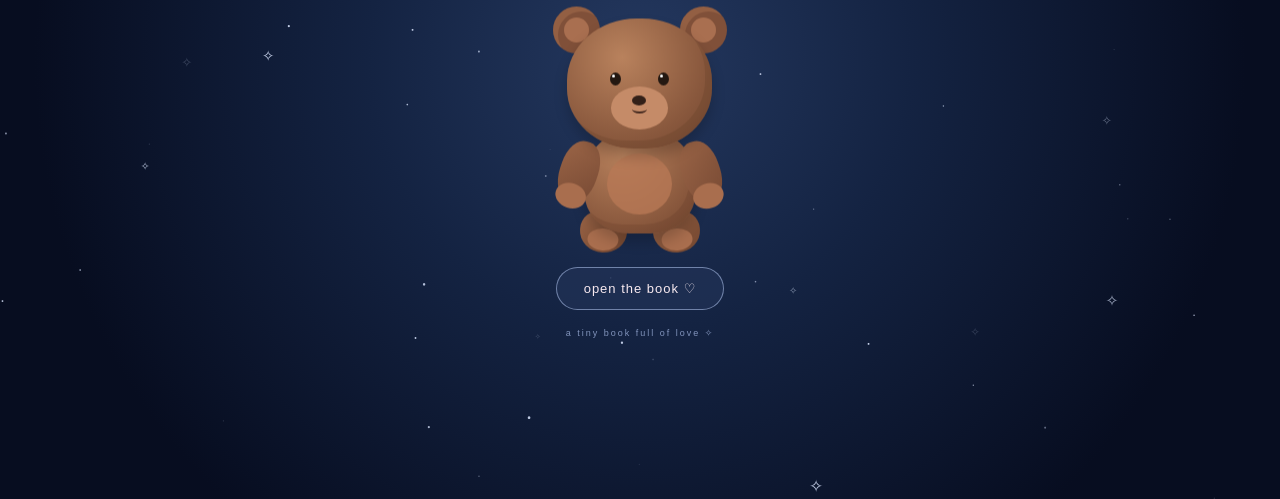
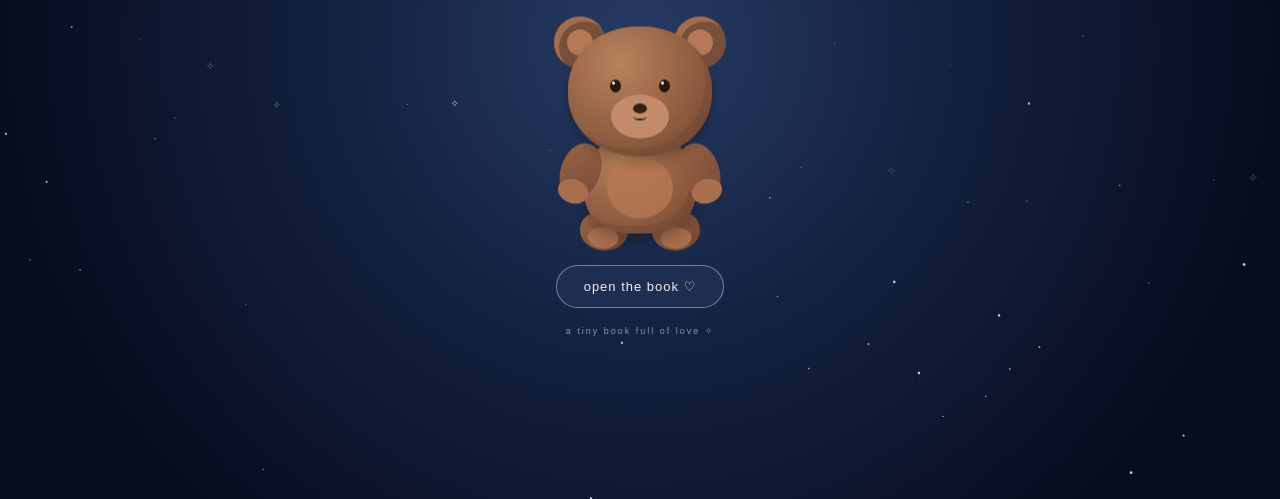
Before and after one commit to theressaaa/foryouuu, a plain HTML site: page index.html in a window 1280 px wide. Shown: the part 301-800 px from the top of the page. Drawn offline with Linux system fonts and the light colour scheme.

Commit message:
Refactor HTML and CSS for layout improvements

```diff
--- a/index.html
+++ b/index.html
@@ -8,25 +8,29 @@
 
 <style>
 * {
-    box-sizing: border-box;
     margin: 0;
     padding: 0;
+    box-sizing: border-box;
+}
+
+html, body {
+    width: 100%;
+    height: 100%;
 }
 
 body {
-    width: 100%;
-    height: 100vh;
     overflow: hidden;
     background: #070d20;
     font-family: Georgia, serif;
 }
 
 /* =========================
-   BACKGROUND
+   COVER
 ========================= */
 
 .cover {
     position: relative;
+
     width: 100%;
     height: 100vh;
     height: 100svh;
@@ -39,10 +43,10 @@ body {
 
     background:
         radial-gradient(
-            circle at 50% 45%,
-            #24385f 0%,
-            #142342 35%,
-            #070d20 78%
+            circle at 50% 43%,
+            #263b64 0%,
+            #142342 36%,
+            #070d20 80%
         );
 }
 
@@ -53,15 +57,16 @@ body {
 .stars {
     position: absolute;
     inset: 0;
-    overflow: hidden;
+
     pointer-events: none;
 }
 
 .star {
     position: absolute;
+
     color: #dce7ff;
-    font-size: 10px;
-    opacity: .5;
+
+    opacity: 0.5;
 
     animation:
         twinkle 3s ease-in-out infinite;
@@ -70,12 +75,12 @@ body {
 @keyframes twinkle {
 
     0%, 100% {
-        opacity: .2;
-        transform: scale(.8);
+        opacity: 0.2;
+        transform: scale(0.8);
     }
 
     50% {
-        opacity: .9;
+        opacity: 0.9;
         transform: scale(1.2);
     }
 }
@@ -86,7 +91,7 @@ body {
 
 .content {
     position: relative;
-    z-index: 5;
+    z-index: 2;
 
     width: 100%;
     max-width: 430px;
@@ -95,10 +100,10 @@ body {
 
     text-align: center;
 
-    animation: fadeIn 1.2s ease;
+    animation: appear 1.1s ease;
 }
 
-@keyframes fadeIn {
+@keyframes appear {
 
     from {
         opacity: 0;
@@ -115,10 +120,11 @@ body {
    TEXT
 ========================= */
 
-.small-title {
+.top-text {
     margin-bottom: 7px;
 
     font-family: Arial, sans-serif;
+
     font-size: 9px;
     letter-spacing: 4px;
 
@@ -128,13 +134,17 @@ body {
 }
 
 h1 {
-    color: #f7e9ef;
+    color: #f8e9ef;
 
     font-size: clamp(46px, 13vw, 68px);
+
     font-weight: normal;
     font-style: italic;
 
     letter-spacing: -2px;
+
+    text-shadow:
+        0 0 25px rgba(190, 210, 255, 0.15);
 }
 
 .subtitle {
@@ -143,11 +153,12 @@ h1 {
     color: #b9c7e5;
 
     font-size: 13px;
-    letter-spacing: .7px;
+
+    letter-spacing: 0.7px;
 }
 
 /* =========================
-   TEDDY BEAR
+   BEAR
 ========================= */
 
 .bear-area {
@@ -156,12 +167,13 @@ h1 {
     width: 250px;
     height: 250px;
 
-    margin: 12px auto 10px;
+    margin: 10px auto 8px;
 
-    animation: floating 4s ease-in-out infinite;
+    animation:
+        bearFloat 4s ease-in-out infinite;
 }
 
-@keyframes floating {
+@keyframes bearFloat {
 
     0%, 100% {
         transform: translateY(0);
@@ -172,87 +184,93 @@ h1 {
     }
 }
 
-/* HEAD */
-
-.head {
-    position: absolute;
-
-    width: 145px;
-    height: 130px;
-
-    left: 52px;
-    top: 15px;
-
-    border-radius: 48% 48% 46% 46%;
-
-    background:
-        radial-gradient(
-            circle at 38% 30%,
-            #b9825d,
-            #89583d 65%,
-            #70452f
-        );
-
-    box-shadow:
-        inset -7px -8px 0 rgba(70,40,25,.15),
-        0 8px 14px rgba(0,0,0,.2);
-
-    z-index: 4;
-}
-
-/* EARS */
+/* =========================
+   EARS
+========================= */
 
 .ear {
     position: absolute;
 
-    width: 47px;
-    height: 47px;
+    top: 13px;
 
-    top: 3px;
+    width: 52px;
+    height: 52px;
 
     border-radius: 50%;
 
-    background: #805039;
+    background: #765039;
 
     box-shadow:
-        inset 5px 5px 0 rgba(190,130,90,.3);
+        inset 5px 5px 0 #a66d4c;
+
+    z-index: 2;
 }
-
-.ear.left {
-    left: 38px;
-}
-
-.ear.right {
-    right: 38px;
-}
-
-/* INNER EARS */
 
 .ear::after {
     content: "";
 
     position: absolute;
 
-    width: 25px;
-    height: 25px;
+    width: 26px;
+    height: 26px;
 
-    left: 11px;
-    top: 11px;
+    left: 13px;
+    top: 13px;
 
     border-radius: 50%;
 
-    background: #a96f50;
+    background: #b67a58;
 }
 
-/* FACE */
+.ear.left {
+    left: 39px;
+}
+
+.ear.right {
+    right: 39px;
+}
+
+/* =========================
+   HEAD
+========================= */
+
+.head {
+    position: absolute;
+
+    left: 53px;
+    top: 23px;
+
+    width: 144px;
+    height: 130px;
+
+    border-radius: 48%;
+
+    background:
+        radial-gradient(
+            circle at 36% 28%,
+            #b9825d,
+            #89583d 66%,
+            #70452f
+        );
+
+    box-shadow:
+        inset -7px -8px 0 rgba(65,36,22,0.13),
+        0 7px 12px rgba(0,0,0,0.2);
+
+    z-index: 4;
+}
+
+/* =========================
+   EYES
+========================= */
 
 .eye {
     position: absolute;
 
+    top: 53px;
+
     width: 11px;
     height: 13px;
-
-    top: 54px;
 
     border-radius: 50%;
 
@@ -260,41 +278,41 @@ h1 {
 }
 
 .eye.left {
-    left: 43px;
+    left: 42px;
 }
 
 .eye.right {
-    right: 43px;
+    right: 42px;
 }
-
-/* EYE SHINE */
 
 .eye::after {
     content: "";
 
     position: absolute;
 
+    left: 2px;
+    top: 2px;
+
     width: 3px;
     height: 3px;
 
-    top: 2px;
-    left: 2px;
-
     border-radius: 50%;
 
-    background: #fff;
+    background: white;
 }
 
-/* MUZZLE */
+/* =========================
+   MUZZLE
+========================= */
 
 .muzzle {
     position: absolute;
 
-    width: 57px;
-    height: 43px;
+    left: 43px;
+    top: 68px;
 
-    left: 44px;
-    top: 68px;
+    width: 58px;
+    height: 44px;
 
     border-radius: 50%;
 
@@ -304,11 +322,11 @@ h1 {
 .nose {
     position: absolute;
 
+    left: 22px;
+    top: 9px;
+
     width: 14px;
     height: 10px;
-
-    left: 21px;
-    top: 9px;
 
     border-radius: 50%;
 
@@ -318,28 +336,34 @@ h1 {
 .mouth {
     position: absolute;
 
-    width: 15px;
-    height: 9px;
-
-    left: 21px;
+    left: 22px;
     top: 18px;
 
-    border-bottom: 2px solid #44291f;
-    border-radius: 0 0 50% 50%;
+    width: 14px;
+    height: 8px;
+
+    border-bottom:
+        2px solid #44291f;
+
+    border-radius:
+        0 0 50% 50%;
 }
 
-/* BODY */
+/* =========================
+   BODY
+========================= */
 
 .body {
     position: absolute;
 
+    left: 69px;
+    top: 130px;
+
     width: 112px;
-    height: 105px;
+    height: 100px;
 
-    left: 69px;
-    top: 125px;
-
-    border-radius: 48% 48% 40% 40%;
+    border-radius:
+        48% 48% 40% 40%;
 
     background:
         radial-gradient(
@@ -350,8 +374,8 @@ h1 {
         );
 
     box-shadow:
-        inset -7px -9px 0 rgba(70,40,25,.14),
-        0 9px 13px rgba(0,0,0,.18);
+        inset -7px -8px 0 rgba(65,36,22,0.13),
+        0 8px 12px rgba(0,0,0,0.2);
 
     z-index: 2;
 }
@@ -361,17 +385,17 @@ h1 {
 .belly {
     position: absolute;
 
-    width: 65px;
+    left: 23px;
+    top: 24px;
+
+    width: 66px;
     height: 61px;
-
-    left: 23px;
-    top: 25px;
 
     border-radius: 50%;
 
     background: #b87955;
 
-    opacity: .8;
+    opacity: 0.78;
 }
 
 /* =========================
@@ -381,12 +405,12 @@ h1 {
 .arm {
     position: absolute;
 
-    width: 38px;
-    height: 62px;
+    top: 139px;
 
-    top: 137px;
+    width: 39px;
+    height: 57px;
 
-    border-radius: 45%;
+    border-radius: 48%;
 
     background:
         linear-gradient(
@@ -398,22 +422,16 @@ h1 {
     z-index: 3;
 }
 
-/* KIRI */
+.arm.left {
+    left: 46px;
 
-.arm.left {
-    left: 45px;
-
-    transform:
-        rotate(18deg);
+    transform: rotate(20deg);
 }
 
-/* KANAN */
+.arm.right {
+    right: 46px;
 
-.arm.right {
-    right: 45px;
-
-    transform:
-        rotate(-18deg);
+    transform: rotate(-20deg);
 }
 
 /* PAWS */
@@ -423,11 +441,11 @@ h1 {
 
     position: absolute;
 
+    left: 4px;
+    bottom: -5px;
+
     width: 31px;
-    height: 25px;
-
-    bottom: -7px;
-    left: 3px;
+    height: 24px;
 
     border-radius: 50%;
 
@@ -441,12 +459,13 @@ h1 {
 .leg {
     position: absolute;
 
-    width: 47px;
-    height: 42px;
+    top: 208px;
 
-    top: 207px;
+    width: 48px;
+    height: 39px;
 
-    border-radius: 45% 45% 50% 50%;
+    border-radius:
+        45% 45% 50% 50%;
 
     background:
         linear-gradient(
@@ -470,18 +489,18 @@ h1 {
     transform: rotate(-4deg);
 }
 
-/* FOOT PADS */
+/* FOOT */
 
 .leg::after {
     content: "";
 
     position: absolute;
 
-    width: 31px;
-    height: 22px;
-
     left: 8px;
     bottom: 2px;
+
+    width: 31px;
+    height: 21px;
 
     border-radius: 50%;
 
@@ -493,43 +512,50 @@ h1 {
 ========================= */
 
 .open-btn {
-    border: 1px solid rgba(180,200,240,.55);
+    padding: 13px 27px;
+
+    border:
+        1px solid rgba(180,200,240,0.55);
 
     border-radius: 50px;
 
-    padding: 13px 27px;
+    background:
+        rgba(35,52,88,0.65);
 
     color: #f8eaf0;
-
-    background: rgba(35,52,88,.65);
 
     font-size: 13px;
     letter-spacing: 1px;
 
     cursor: pointer;
 
-    transition: .3s ease;
+    transition: 0.3s ease;
 }
 
 .open-btn:hover {
 
-    transform: translateY(-3px);
+    transform:
+        translateY(-3px);
 
-    background: rgba(60,80,120,.8);
+    background:
+        rgba(60,80,120,0.8);
 
     box-shadow:
-        0 0 30px rgba(170,190,240,.18);
+        0 0 30px rgba(170,190,240,0.18);
 }
 
 .open-btn:active {
-    transform: scale(.96);
+
+    transform:
+        scale(0.96);
 }
 
 /* =========================
-   BOTTOM
+   BOTTOM TEXT
 ========================= */
 
-.bottom {
+.bottom-text {
+
     margin-top: 18px;
 
     color: #8294bc;
@@ -537,17 +563,18 @@ h1 {
     font-family: Arial, sans-serif;
 
     font-size: 9px;
+
     letter-spacing: 2px;
 }
 
 /* =========================
-   SMALL SCREEN
+   SMALL PHONE
 ========================= */
 
 @media (max-height: 700px) {
 
     .content {
-        transform: scale(.86);
+        transform: scale(0.86);
     }
 
     .bear-area {
@@ -558,24 +585,28 @@ h1 {
 </style>
 </head>
 
-
 <body>
 
 <section class="cover">
 
-    <!-- BINTANG -->
-    <div class="stars" id="stars"></div>
+    <!-- STARS -->
+    <div
+        class="stars"
+        id="stars">
+    </div>
 
 
     <div class="content">
 
-        <div class="small-title">
+        <div class="top-text">
             a little something
         </div>
+
 
         <h1>
             for you ♡
         </h1>
+
 
         <div class="subtitle">
             made with love, just for you.
@@ -583,7 +614,7 @@ h1 {
 
 
         <!-- =====================
-             TEDDY BEAR
+             CSS TEDDY BEAR
         ====================== -->
 
         <div class="bear-area">
@@ -592,6 +623,7 @@ h1 {
             <div class="ear left"></div>
             <div class="ear right"></div>
 
+
             <!-- HEAD -->
             <div class="head">
 
@@ -599,8 +631,11 @@ h1 {
                 <div class="eye right"></div>
 
                 <div class="muzzle">
+
                     <div class="nose"></div>
+
                     <div class="mouth"></div>
+
                 </div>
 
             </div>
@@ -626,18 +661,21 @@ h1 {
         </div>
 
 
-        <!-- BUTTON -->
+        <!-- OPEN BUTTON -->
 
         <button
             class="open-btn"
-            onclick="openBook()"
-        >
+            onclick="openBook()">
+
             open the book ♡
+
         </button>
 
 
-        <div class="bottom">
+        <div class="bottom-text">
+
             a tiny book full of love ✧
+
         </div>
 
     </div>
@@ -648,7 +686,7 @@ h1 {
 <script>
 
 /* =========================
-   RANDOM STARS
+   CREATE STARS
 ========================= */
 
 const starContainer =
@@ -662,7 +700,7 @@ for (let i = 0; i < 65; i++) {
     star.className = "star";
 
     star.textContent =
-        Math.random() > .75
+        Math.random() > 0.75
         ? "✧"
         : "·";
 
@@ -678,6 +716,9 @@ for (let i = 0; i < 65; i++) {
     star.style.animationDelay =
         Math.random() * 4 + "s";
 
+    star.style.animationDuration =
+        (2 + Math.random() * 4) + "s";
+
     starContainer.appendChild(star);
 }
 
@@ -689,16 +730,11 @@ for (let i = 0; i < 65; i++) {
 function openBook() {
 
     /*
-       NANTI KALAU HALAMAN BUKUNYA
-       SUDAH DIBUAT, GANTI MENJADI:
-
-       window.location.href = "book.html";
-
-       Untuk sekarang belum melakukan
-       apa-apa karena kita fokus cover dulu.
+       UNTUK SEKARANG KOSONG DULU.
+       NANTI PAS HALAMAN BUKU SUDAH JADI,
+       BARU DISAMBUNGKAN KE HALAMAN BERIKUTNYA.
     */
 
-    alert("The book is waiting for you ♡");
 }
 
 </script>
```
